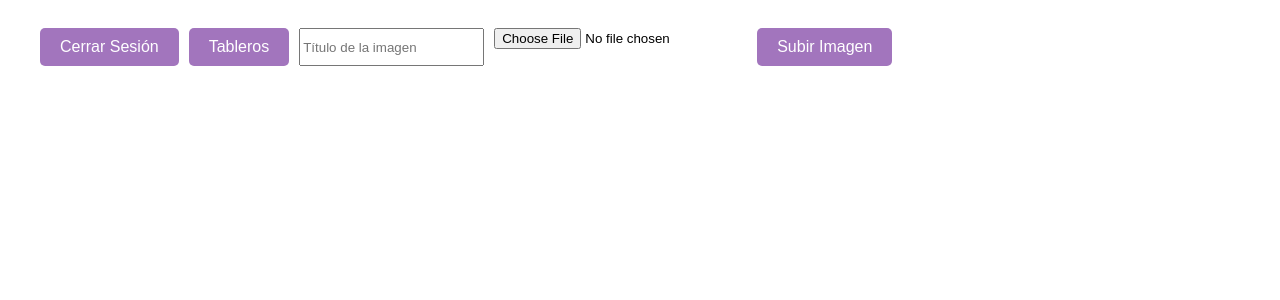
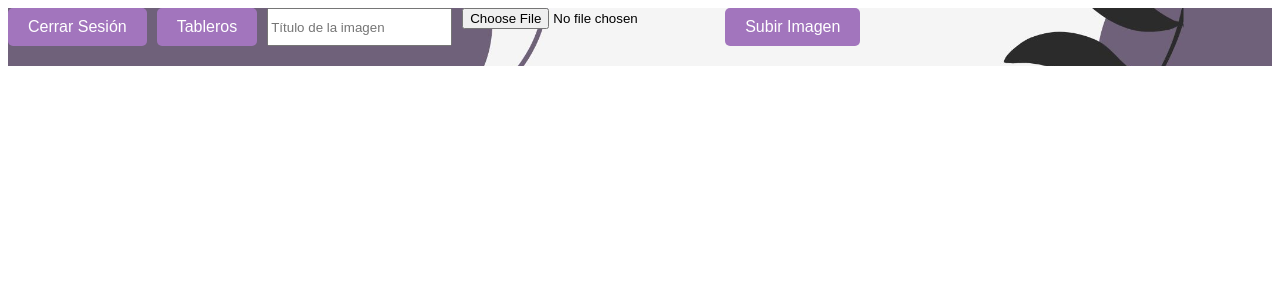
Before and after one commit to PioIX/2024-TPfinal-G11, a Next.js app in the folder frontend/: page /home in a window 1280 px wide. Shown: the top 300 px of the page. Built offline with nearby package versions, Linux system fonts and the light colour scheme.

Commit message:
background anda todo bien!

```diff
--- a/frontend/src/app/styles/# Login.css
+++ /dev/null
@@ -1,3 +0,0 @@
-.body {
-    background-image: url('/images/background.jpg');
-}
--- a/frontend/src/app/styles/Authentication.module.css
+++ b/frontend/src/app/styles/Authentication.module.css
@@ -1,17 +1,13 @@
 /* Authentication.module.css */
-
-.container {
-  display: flex;
-  flex-direction: column;
-  align-items: center;
-  justify-content: center;
-  height: 100vh;
-
+.body {
+  background-image: url('/images/background.jpg');
+  background-size: 93% auto;
 
 }
 
-.body {
+.container {
   background-image: url('/images/background.jpg');
+  background-size: 93% auto;
 
 }
 
@@ -73,7 +69,6 @@
   align-items: center;
   justify-content: center;
   padding: 20px;
-  background-color: #f8f9fa;
   min-height: 100vh;
 }
 
--- a/frontend/src/app/styles/Home.module.css
+++ b/frontend/src/app/styles/Home.module.css
@@ -1,7 +1,7 @@
 .container {
-    max-width: 1200px;
-    margin: 0 auto;
-    padding: 20px;
+    background-image: url('/images/background.jpg');
+    background-size: 93% auto;
+
   }
 
   .header {
@@ -33,7 +33,6 @@
   }
 
   .pin {
-    background-image: url('/images/background.jpg');
     overflow: hidden;
     box-shadow: 0 4px 8px rgba(0, 0, 0, 0.1);
     transition: transform 0.2s;
```
Also changed, not shown: frontend/src/app/styles/# Register.css (deleted).
